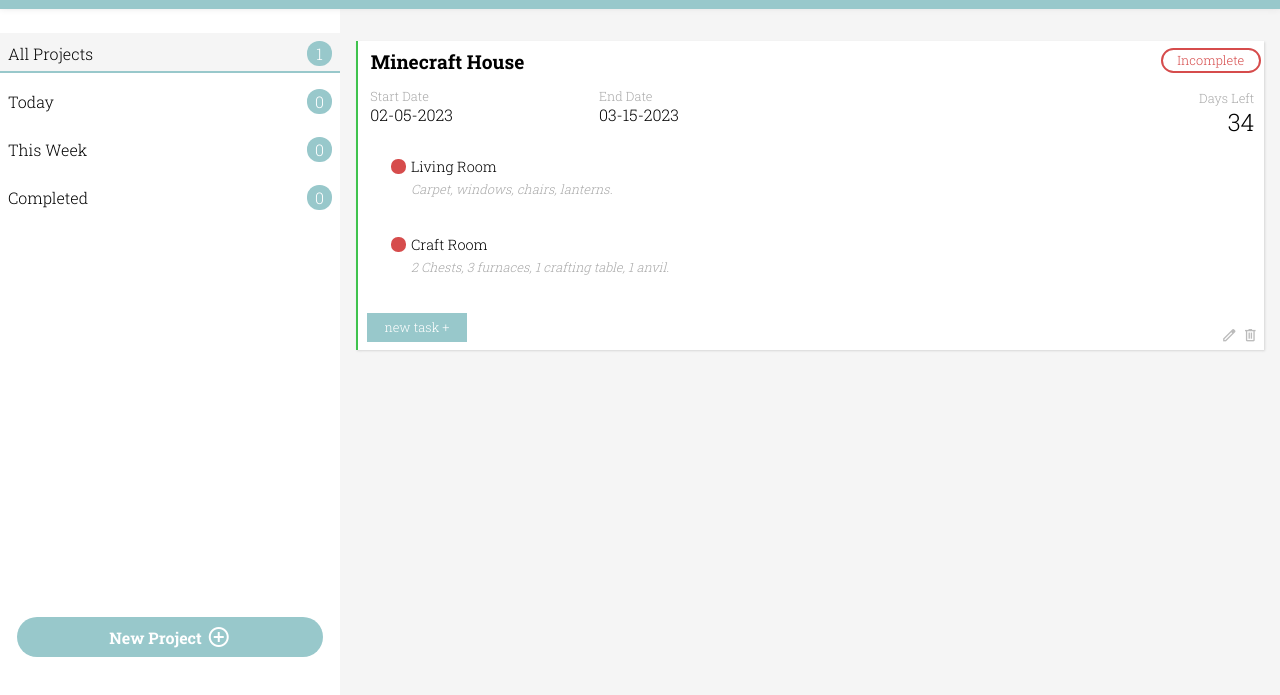
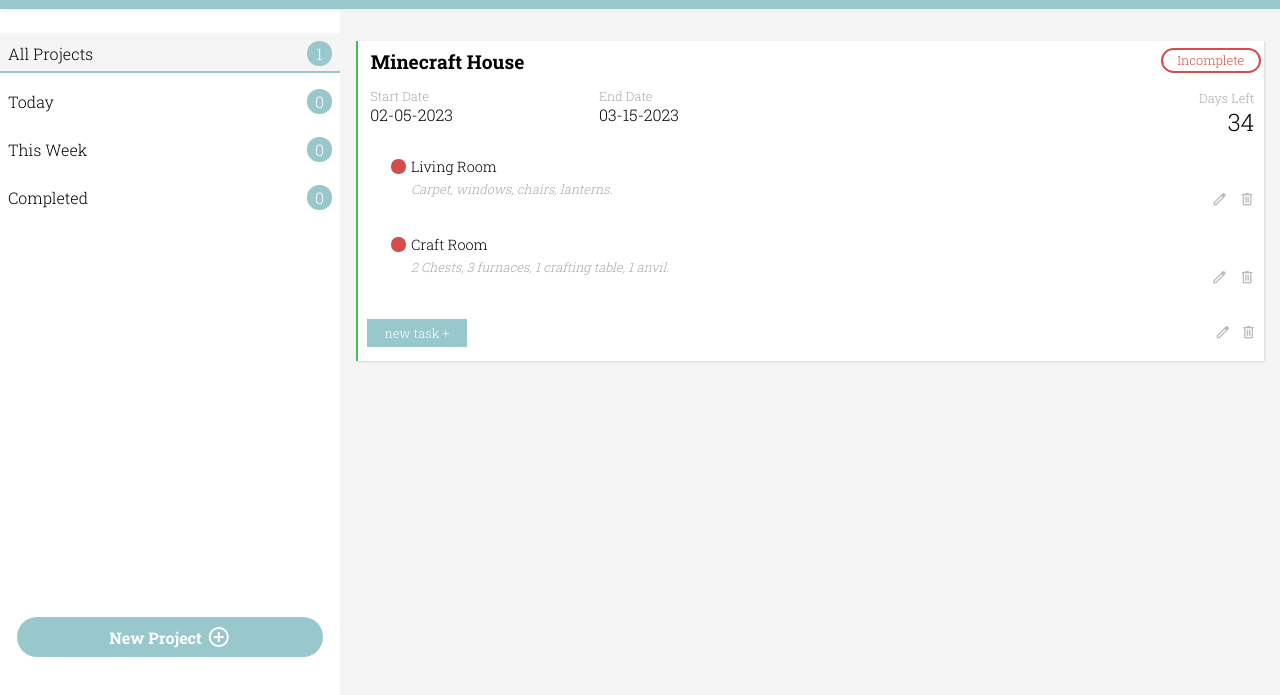
Before and after one commit to hollyefig/todolist, a plain HTML site: page index.html in a window 1280 px wide. Shown: the part 61-756 px from the top of the page. Drawn offline with nearby package versions, Linux system fonts and the light colour scheme.

Commit message:
added in task editor and delete options

```diff
--- a/script.js
+++ b/script.js
@@ -1,6 +1,6 @@
 // import format from "date-fns";
 
-console.log(localStorage);
+// console.log(localStorage);
 
 const doc = document.documentElement,
   allProjectsWrapper = document.querySelector(".allProjects");
@@ -10,7 +10,8 @@
   activeProj,
   editProj = false,
   activeProjNum,
-  nightMode = false;
+  nightMode = false,
+  editTaskActive = false;
 
 // theme set
 const theme = (() => {
@@ -115,6 +116,7 @@
     endDate: end,
     countdown: countdown,
     complete: false,
+    tasks: [],
   };
 };
 
@@ -193,16 +195,6 @@
   organize(allProjArr);
 };
 
-// add new task popup
-const addNewTask = (e) => {
-  let taskPopup = document.getElementById("newTaskPopup");
-  blurBg = true;
-  document.getElementById("blurBg").classList.add("blurBg");
-  taskPopup.classList.add("slideDownTask");
-
-  activeProj = e.parentNode.childNodes[0];
-};
-
 // project view adjustment
 const viewAdjust = (e) => {
   let elements = document.querySelectorAll(".projNodeWrapper");
@@ -272,31 +264,122 @@
   }
 };
 
+// add new task popup
+const addNewTask = (e) => {
+  let taskPopup = document.getElementById("newTaskPopup");
+  blurBg = true;
+  document.getElementById("blurBg").classList.add("blurBg");
+  taskPopup.classList.add("slideDownTask");
+
+  if (editTaskActive === true) {
+    activeProj = e;
+    let currTaskName = activeProj.querySelector(".taskNameDiv").textContent,
+      currTaskDesc = activeProj.querySelector(".taskDescDiv").textContent;
+
+    taskPopup.querySelector("#taskName").value = currTaskName;
+    taskPopup.querySelector("#taskDesc").value = currTaskDesc;
+  } else {
+    activeProj = e.parentNode.childNodes[0];
+  }
+};
+
+// task constructor
+const taskConstructor = (n, d) => {
+  return {
+    taskName: n,
+    taskDesc: d,
+  };
+};
+
+// edit task
+const editTask = (e) => {
+  editTaskActive = true;
+  let idNum = parseInt(e.parentNode.parentNode.getAttribute("taskid"));
+  addNewTask(e.parentNode.parentNode.parentNode.children[idNum]);
+};
+
+// delete task
+const deleteTask = (e) => {
+  let task = e.parentNode.parentNode,
+    taskNum = parseInt(task.getAttribute("taskID")),
+    projNum = parseInt(
+      task.parentNode.parentNode.parentNode.getAttribute("data-id")
+    ),
+    projDiv = document.querySelectorAll(".projNodeWrapper")[projNum];
+
+  // remove from array & div
+  task.remove();
+  allProjArr[projNum].tasks.splice(taskNum, 1);
+
+  // reorganize IDs
+  for (let i = 0; i < allProjArr[projNum].tasks.length; i++) {
+    projDiv
+      .querySelector(".newTaskWrapper")
+      .children[0].children[i].setAttribute(
+        "taskid",
+        allProjArr[projNum].tasks.length - 1
+      );
+  }
+};
+
 // create task
 ////////////////////////////////////////////////////////////
 const createTask = (e) => {
+  if (editTaskActive === true) {
+    let form = e.parentNode.parentNode,
+      projNum = parseInt(
+        activeProj.parentNode.parentNode.parentNode.getAttribute("data-id")
+      ),
+      taskObj =
+        allProjArr[projNum].tasks[parseInt(activeProj.getAttribute("taskid"))];
+
+    // update name
+    taskObj.taskName = form.querySelector("#taskName").value;
+    activeProj.querySelector(".taskNameDiv").textContent = taskObj.taskName;
+    // update desc
+    taskObj.taskDesc = form.querySelector("#taskDesc").value;
+    activeProj.querySelector(".taskDescDiv").textContent = taskObj.taskDesc;
+  } else {
     let taskName = e.parentNode.parentNode.children[0].children[1].value,
-    taskDesc = e.parentNode.parentNode.children[1].children[1].value;
+      taskDesc = e.parentNode.parentNode.children[1].children[1].value,
+      projIdNum = parseInt(
+        activeProj.parentNode.parentNode.getAttribute("data-id")
+      );
+
+    allProjArr[projIdNum].tasks.push(taskConstructor(taskName, taskDesc));
 
     // create elements
     const taskLi = document.createElement("li"),
       taskCheckDiv = document.createElement("div"),
       taskInputCheck = document.createElement("input"),
       taskNameDiv = document.createElement("div"),
-    taskDescDiv = document.createElement("div");
+      taskDescDiv = document.createElement("div"),
+      taskEditDelDiv = document.createElement("div"),
+      taskEdit = document.createElement("div"),
+      taskDel = document.createElement("div");
 
+    taskLi.setAttribute("taskID", allProjArr[projIdNum].tasks.length - 1);
     taskCheckDiv.setAttribute("class", "taskCheckDiv");
     taskInputCheck.setAttribute("type", "checkbox");
     taskNameDiv.setAttribute("class", "taskNameDiv");
     taskDescDiv.setAttribute("class", "taskDescDiv");
+    taskEditDelDiv.setAttribute("class", "taskEditDelDiv");
+    taskEdit.setAttribute("class", "taskEdit material-symbols-outlined");
+    taskEdit.setAttribute("onclick", "editTask(this)");
+    taskDel.setAttribute("class", "taskDel material-symbols-outlined");
+    taskDel.setAttribute("onclick", "deleteTask(this)");
 
     taskNameDiv.textContent = taskName;
     taskDescDiv.textContent = taskDesc;
+    taskEdit.textContent = "edit";
+    taskDel.textContent = "delete";
 
     // append elements
     taskCheckDiv.appendChild(taskInputCheck);
-  taskLi.append(taskCheckDiv, taskNameDiv, taskDescDiv);
+    taskEditDelDiv.append(taskEdit, taskDel);
+    taskLi.append(taskCheckDiv, taskNameDiv, taskDescDiv, taskEditDelDiv);
     activeProj.appendChild(taskLi);
+  }
 
   // reset
   closeNewProject();
@@ -321,7 +404,7 @@
   );
   // Retrieve
   let arr = JSON.parse(window.localStorage.getItem("projArrStore"));
-  console.log(arr);
+  // console.log(arr);
 };
 
 // create project
@@ -441,7 +524,7 @@
     newTaskDiv.textContent = "new task +";
 
     // append
-    newTaskWrapper.append(uList, newTaskDiv);
+    newTaskWrapper.append(uList, newTaskDiv, projEditorWrapper);
     projEditorWrapper.append(projEditButton, projDeleteButton);
     projCompleteDiv.append(projCompleteCheckbox, checkboxLabel);
 
@@ -449,7 +532,6 @@
       projPriorityColor,
       projNameDiv,
       projCompleteDiv,
-      projEditorWrapper,
       projStartDiv,
       projEndDiv,
       daysLeftDiv,
@@ -474,6 +556,7 @@
   closeNewProject();
   // reset inputs
   resetInputs();
+  console.log(allProjArr);
 };
 
 // invoke a test proj
--- a/style.css
+++ b/style.css
@@ -550,13 +550,13 @@
 
 /* project editor  */
 .projEditorWrapper {
-    grid-row: 3 / 4;
-    grid-column: 4 / 5;
-    justify-content: flex-end;
-    display: none;
+    grid-row: 2 / 3;
+    grid-column: 2 / 3;
     justify-content: flex-end;
     display: flex;
     align-items: flex-end;
+    column-gap: 0.3em;
+    margin: 0px 0.3em 0px 0px;
 }
 
 .projNodeWrapper:hover .projEditorWrapper {
@@ -622,11 +622,13 @@
 
 /* new task div  */
 .newTaskWrapper {
-    grid-column: 2 / 4;
+    grid-column: 2 / 5;
     grid-row: 3 / 4;
     display: grid;
     align-items: center;
     padding:0px 0px .5em 0px!important;
+    grid-template-columns: 1fr;
+    grid-template-rows: 1fr 40px;
 }
 
 .newTaskDiv {
@@ -639,6 +641,7 @@
     width: 100px;
     justify-content: center;
     transition: all .2s ease-in;
+    grid-column: 1 / 2;
 }
 
 .newTaskDiv:hover {
@@ -748,6 +751,7 @@
 
 .newTaskWrapper ul {
     margin: 0px 0px .5em 1.5em;
+    grid-column: 1 / 3;
 }
 
 .newTaskWrapper li {
@@ -755,7 +759,7 @@
     padding:.5em 0px;
     display:grid;
     grid-template-rows: 1fr 2fr;
-    grid-template-columns: 20px 1fr;
+    grid-template-columns: 20px 1fr 55px;
     row-gap:5px;
 }
 
@@ -788,6 +792,22 @@
     font-size: .8rem;
     color: #a9a9a9;
     font-style: italic;
+    grid-column: 2 / 3;
+}
+
+/* task editors  */
+
+.taskEditDelDiv {
+    display: grid;
+    grid-template-columns: 1fr 1fr;
+    align-items: center;
+}
+
+.taskEditDelDiv .material-symbols-outlined {
+    cursor: pointer;
+    font-size: 1.1rem;
+    color: #bbb;
+    padding: 0.1em 0.1em;
 }
 
 @media only screen and (max-width: 920px) {
```
Lines whose indentation alone changed are shown as unchanged.
